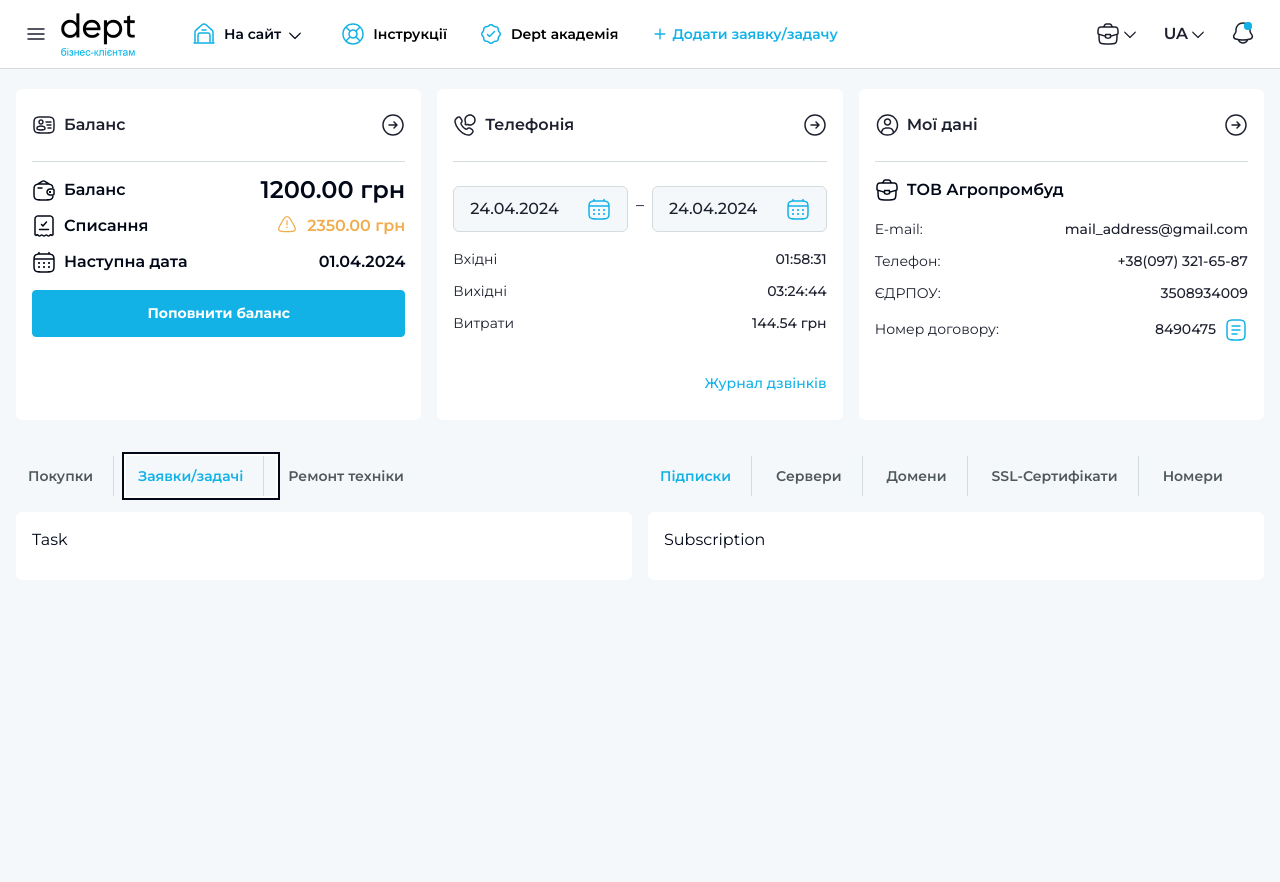
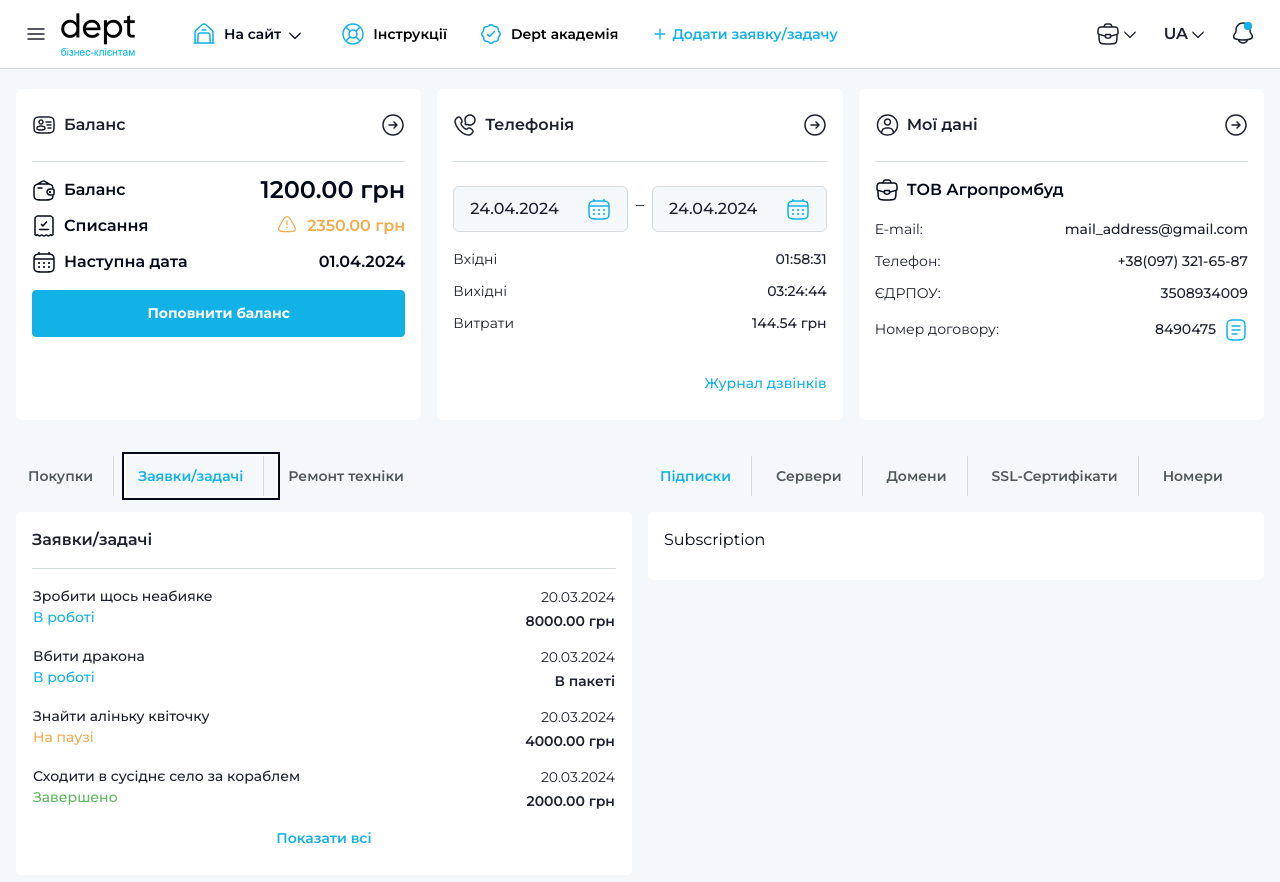
Before and after one commit to demchukv/dept, a Next.js app: page / in a window 1280 px wide. Both pictures are taken after a click on the tab "Заявки/задачі". Shown: the top 882 px of the page. Before the commit the page ends 800 px from the top, so only its background shows below. Built offline with nearby package versions, Linux system fonts and the light colour scheme.

Commit message:
add task tab

```diff
--- a/app/components/dashboard/bag.tsx
+++ b/app/components/dashboard/bag.tsx
@@ -38,7 +38,7 @@
                 >
                   {item.state}
                 </td>
-                <td className="font-medium text-sm leading-[1.14] pb-2.5 text-right">
+                <td className="font-medium text-sm leading-[1.14] pb-2.5 text-right w-7">
                   <Link href="#" className="group">
                     <Icon
                       iconName="Doc"
@@ -75,11 +75,11 @@
                     {format(item.date, 'dd.MM.yyyy')}
                   </span>
                   <br />
-                  <span className="font-semibold text-sm text-main-dark leading-[1.14] text-right">
+                  <span className="font-semibold text-sm text-main-dark leading-[1.14] text-right w-min">
                     {item.amount.toFixed(2)} грн
                   </span>
                 </td>
-                <td className="py-1.5 text-right">
+                <td className="py-1.5 text-right w-10">
                   <Link href="#" className="group">
                     <Icon
                       iconName="Doc"
@@ -97,7 +97,7 @@
       <Separator className="md:hidden mb-4 mt-2.5 border-gray-light lg:hidden" />
       <Link
         href="/bag"
-        className="block text-center lg:text-right text-main-color hover:text-main-dark py-3 lg:py-2.5 font-semibold text-sm leading-[1.14]"
+        className="block text-center lg:text-right text-main-color hover:text-main-dark pt-3 lg:pt-2.5 font-semibold text-sm leading-[1.14]"
       >
         Показати всі
       </Link>
--- a/app/components/dashboard/tabs-all.tsx
+++ b/app/components/dashboard/tabs-all.tsx
@@ -37,7 +37,7 @@
       <AccordionItem value="item-2" className={accItemClass}>
         <AccordionTrigger>Заявки/задачі</AccordionTrigger>
         <AccordionContent>
-          <Task />
+          <Task task={data.task} />
         </AccordionContent>
       </AccordionItem>
       <AccordionItem value="item-3" className={accItemClass}>
--- a/app/components/dashboard/tabs-left.tsx
+++ b/app/components/dashboard/tabs-left.tsx
@@ -28,7 +28,7 @@
       </TabsContent>
       <TabsContent value="tab2">
         <Card>
-          <Task />
+          <Task task={data.task} />
         </Card>
       </TabsContent>
       <TabsContent value="tab3">
--- a/app/components/dashboard/task.tsx
+++ b/app/components/dashboard/task.tsx
@@ -1,5 +1,90 @@
 import React from 'react';
+import { taskType } from '@/types/account';
+import Link from 'next/link';
+import { Separator } from '@/components/ui/separator';
+import { Icon } from '@/components/utils/icon';
+import { format } from 'date-fns';
+import { cn } from '@/lib/utils';
 
-export const Task = () => {
-  return <div>Task</div>;
+interface TaskProps {
+  task: taskType[];
+}
+
+export const Task = ({ task }: TaskProps) => {
+  return (
+    <>
+      <p className="hidden md:block lg:hidden font-semibold text-base leading-normal text-main-dark">
+        Заявки/задачі
+      </p>
+      <Separator className="lg:hidden mt-4 mb-2.5 border-gray-light" />
+      <table className="table-fixed w-full border-collapse">
+        <tbody>
+          {task.map((item: any) => (
+            <>
+              <tr key={item.id} className="hidden lg:table-row">
+                <td className="font-normal text-sm text-main-dark leading-[1.14] pb-2.5 w-min">
+                  {format(item.date, 'dd.MM.yyyy')}
+                </td>
+                <td className="block font-medium text-sm text-main-dark leading-[1.14] pb-2.5 truncate overflow-hidden">
+                  {item.title}
+                </td>
+                <td
+                  className={cn(
+                    'font-medium text-sm leading-[1.14] pb-5 w-min',
+                    item.state === 'В роботі' && 'text-main-color',
+                    item.state === 'На паузі' && 'text-attention',
+                    item.state === 'Завершено' && 'text-green-additional-color',
+                  )}
+                >
+                  {item.state}
+                </td>
+                <td className="font-semibold text-sm text-main-dark leading-[1.14] text-right pb-2.5 w-min">
+                  {isNaN(item.amount)
+                    ? item.amount
+                    : `${item.amount.toFixed(2)} грн`}
+                </td>
+              </tr>
+
+              <tr key={`${item.id}-m`} className="lg:hidden">
+                <td className="py-1.5">
+                  <span className="block font-medium text-sm text-main-dark leading-[1.14] truncate overflow-hidden">
+                    {item.title}
+                  </span>
+                  <span
+                    className={cn(
+                      'font-medium text-sm leading-[1.14]',
+                      item.state === 'В роботі' && 'text-main-color',
+                      item.state === 'На паузі' && 'text-attention',
+                      item.state === 'Завершено' &&
+                        'text-green-additional-color',
+                    )}
+                  >
+                    {item.state}
+                  </span>
+                </td>
+                <td className="py-1.5 text-right">
+                  <span className="font-normal text-sm text-main-dark leading-[1.14]">
+                    {format(item.date, 'dd.MM.yyyy')}
+                  </span>
+                  <br />
+                  <span className="font-semibold text-sm text-main-dark leading-[1.14] text-right w-min">
+                    {isNaN(item.amount)
+                      ? item.amount
+                      : `${item.amount.toFixed(2)} грн`}
+                  </span>
+                </td>
+              </tr>
+            </>
+          ))}
+        </tbody>
+      </table>
+      <Separator className="md:hidden mb-4 mt-2.5 border-gray-light lg:hidden" />
+      <Link
+        href="/task"
+        className="block text-center lg:text-right text-main-color hover:text-main-dark pt-3 lg:pt-2.5 font-semibold text-sm leading-[1.14]"
+      >
+        Показати всі
+      </Link>
+    </>
+  );
 };
--- a/data/dashboard.json
+++ b/data/dashboard.json
@@ -69,5 +69,35 @@
             "amount": 1500.00
         }
 
+    ],
+    "task":[
+        {
+            "id":1,
+            "date":"2024-03-20T00:00:00.000Z",
+            "title":"Зробити щось неабияке",
+            "state":"В роботі",
+            "amount":8000.00
+        },
+        {
+            "id":2,
+            "date":"2024-03-20T00:00:00.000Z",
+            "title":"Вбити дракона",
+            "state":"В роботі",
+            "amount":"В пакеті"
+        },
+        {
+            "id":3,
+            "date":"2024-03-20T00:00:00.000Z",
+            "title":"Знайти аліньку квіточку",
+            "state":"На паузі",
+            "amount":4000.00
+        },
+        {
+            "id":4,
+            "date":"2024-03-20T00:00:00.000Z",
+            "title":"Сходити в сусіднє село за кораблем",
+            "state":"Завершено",
+            "amount":2000.00
+        }
     ]
 }
```
Also changed, not shown: types/account.ts (+8 -0 lines).
